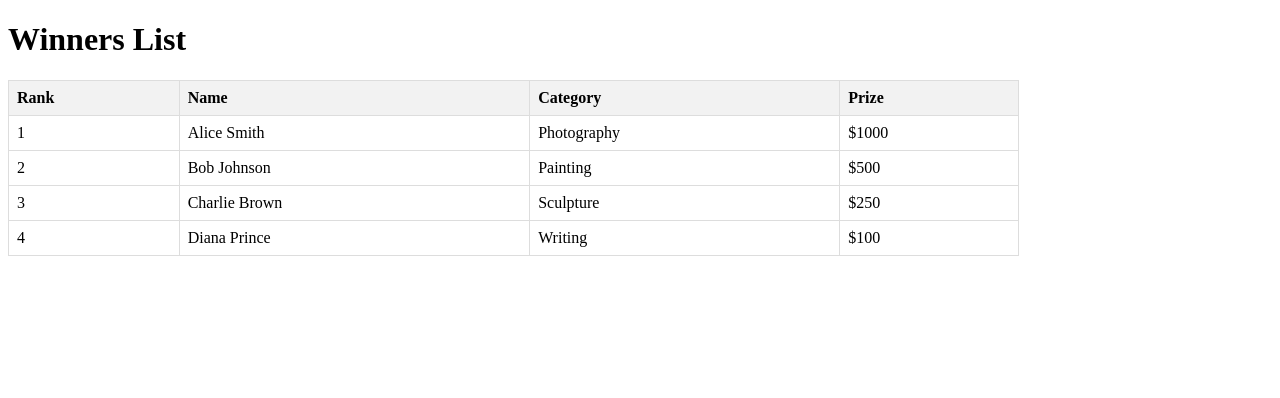
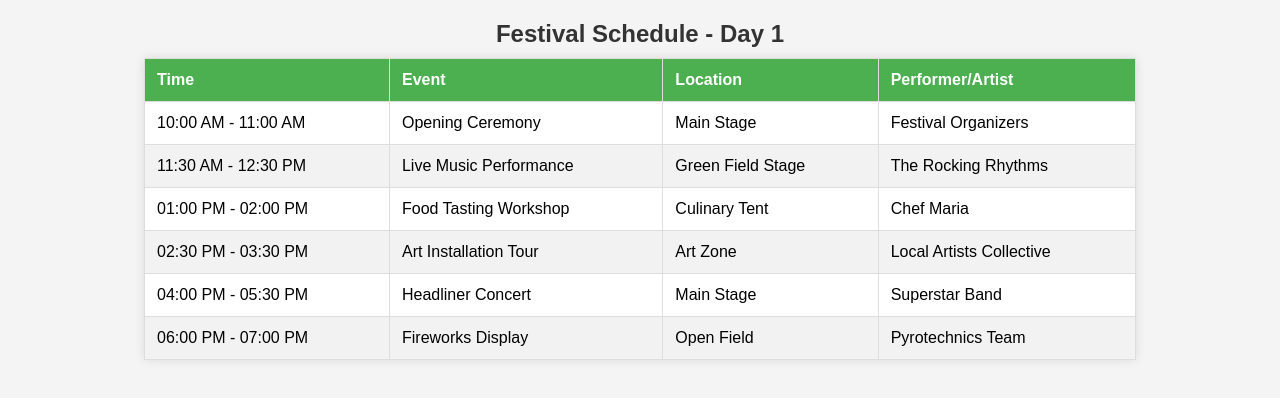
Before and after one commit to ladanivrunda-stack/mywebsite, a plain HTML site: page index.html in a window 1280 px wide. Drawn offline with Linux system fonts and the light colour scheme.

Commit message:
Update index.html

```diff
--- a/index.html
+++ b/index.html
@@ -3,60 +3,88 @@
 <head>
     <meta charset="UTF-8">
     <meta name="viewport" content="width=device-width, initial-scale=1.0">
-    <title>Table of Winners</title>
+    <title>Festival Schedule</title>
     <style>
+        body {
+            font-family: Arial, sans-serif;
+            margin: 20px;
+            background-color: #f4f4f4;
+        }
         table {
             width: 80%;
             border-collapse: collapse;
-            margin: 20px 0;
+            margin: 20px auto;
+            background-color: #fff;
+            box-shadow: 0 0 10px rgba(0, 0, 0, 0.1);
         }
         th, td {
             border: 1px solid #ddd;
-            padding: 8px;
+            padding: 12px;
             text-align: left;
         }
         th {
+            background-color: #4CAF50;
+            color: white;
+        }
+        tr:nth-child(even) {
             background-color: #f2f2f2;
+        }
+        caption {
+            font-size: 1.5em;
+            margin-bottom: 10px;
+            font-weight: bold;
+            color: #333;
         }
     </style>
 </head>
 <body>
 
-    <h1>Winners List</h1>
-
     <table>
+        <caption>Festival Schedule - Day 1</caption>
         <thead>
             <tr>
-                <th>Rank</th>
-                <th>Name</th>
-                <th>Category</th>
-                <th>Prize</th>
+                <th>Time</th>
+                <th>Event</th>
+                <th>Location</th>
+                <th>Performer/Artist</th>
             </tr>
         </thead>
         <tbody>
             <tr>
-                <td>1</td>
-                <td>Alice Smith</td>
-                <td>Photography</td>
-                <td>$1000</td>
+                <td>10:00 AM - 11:00 AM</td>
+                <td>Opening Ceremony</td>
+                <td>Main Stage</td>
+                <td>Festival Organizers</td>
             </tr>
             <tr>
-                <td>2</td>
-                <td>Bob Johnson</td>
-                <td>Painting</td>
-                <td>$500</td>
+                <td>11:30 AM - 12:30 PM</td>
+                <td>Live Music Performance</td>
+                <td>Green Field Stage</td>
+                <td>The Rocking Rhythms</td>
             </tr>
             <tr>
-                <td>3</td>
-                <td>Charlie Brown</td>
-                <td>Sculpture</td>
-                <td>$250</td>
+                <td>01:00 PM - 02:00 PM</td>
+                <td>Food Tasting Workshop</td>
+                <td>Culinary Tent</td>
+                <td>Chef Maria</td>
             </tr>
             <tr>
-                <td>4</td>
-                <td>Diana Prince</td>
-                <td>Writing</td>
-                <td>$100</td>
+                <td>02:30 PM - 03:30 PM</td>
+                <td>Art Installation Tour</td>
+                <td>Art Zone</td>
+                <td>Local Artists Collective</td>
+            </tr>
+            <tr>
+                <td>04:00 PM - 05:30 PM</td>
+                <td>Headliner Concert</td>
+                <td>Main Stage</td>
+                <td>Superstar Band</td>
+            </tr>
+            <tr>
+                <td>06:00 PM - 07:00 PM</td>
+                <td>Fireworks Display</td>
+                <td>Open Field</td>
+                <td>Pyrotechnics Team</td>
             </tr>
         </tbody>
     </table>
```
